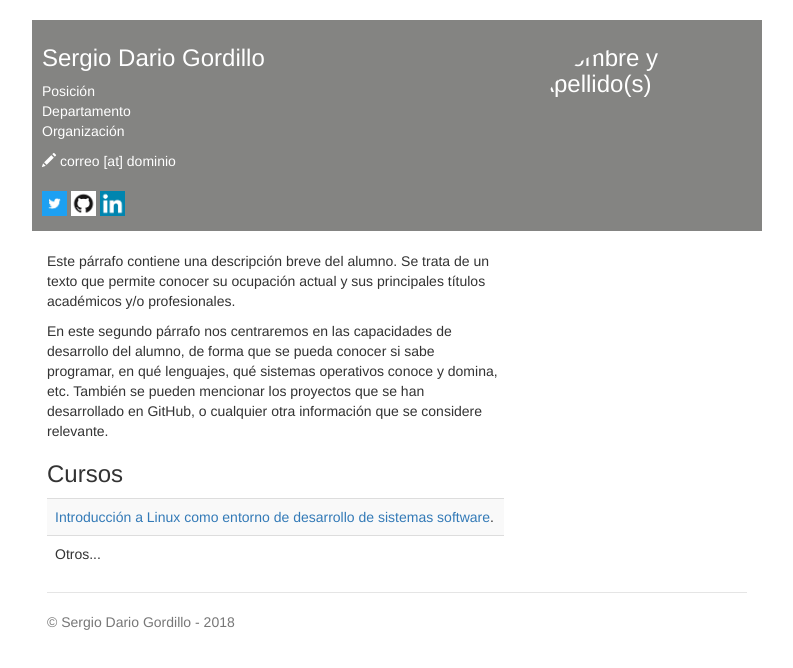
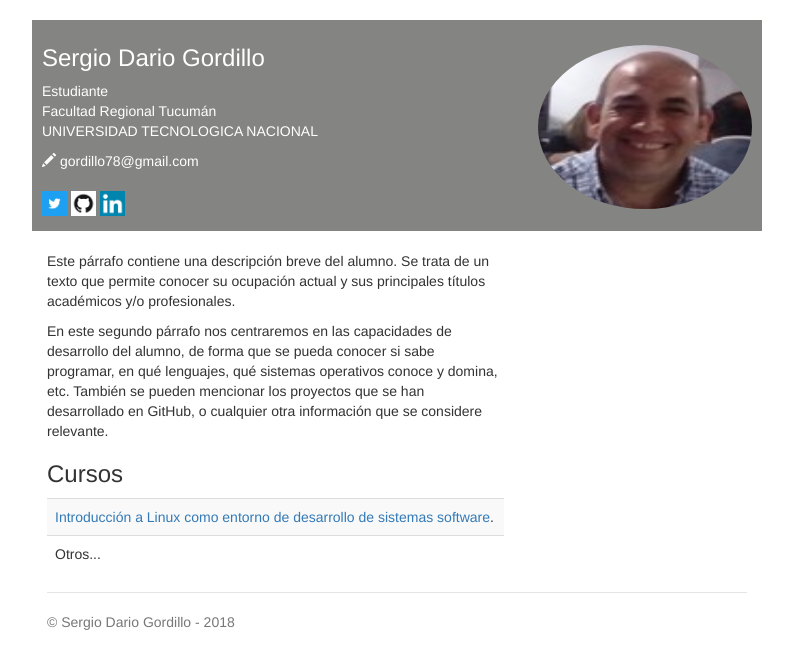
Before and after one commit to gordilloS78/gordilloS78.github.io, a plain HTML site: page index.html in a window 1280 px wide. Shown: the whole page, without its empty margins (243-1036 px from the left). Drawn offline with nearby package versions, Linux system fonts and the light colour scheme.

Commit message:
Se modificaron datos personales en index.html correo personal

```diff
--- a/index.html
+++ b/index.html
@@ -8,7 +8,7 @@
     <meta name="author" content="Sergio Dario Gordillo">
 
     <!--Sustituir por los datos del alumno-->
-    <title>Nombre y Apellido(s)</title>
+    <title>SERGIO DARIO GORDILLO</title>
 
     <link href="css/bootstrap.min.css" rel="stylesheet">
     <link href="css/style.css" rel="stylesheet">
@@ -17,16 +17,16 @@
   <body>
     <div class="container header-bar">
       <!--Sustituir por los datos del alumno-->
-      <h3>Sergio Dario Gordillo<span><img style="width: 214px; height: 164px;" class='img-circle' alt="Nombre y Apellido(s)" src="img/sergio.jpg" align="right"></span></h3>
+      <h3>Sergio Dario Gordillo<span><img style="width: 214px; height: 164px;" class='img-circle' alt="Nombre y Apellido(s)" src="img/sergio.jpeg" align="right"></span></h3>
       <p>
         <!--Sustituir por los datos del alumno-->
-        Posición<br>
-        Departamento<br>
-        Organización
+        Estudiante<br>
+        Facultad Regional Tucumán<br>
+        UNIVERSIDAD TECNOLOGICA NACIONAL
       </p>
       <address>
         <!--Sustituir por los datos del alumno-->
-        <span class='glyphicon glyphicon-pencil'></span> correo [at] dominio <br>
+        <span class='glyphicon glyphicon-pencil'></span> gordillo78@gmail.com  <br>
       </address>
 
       <!--Sustituir por los datos del alumno-->
```
